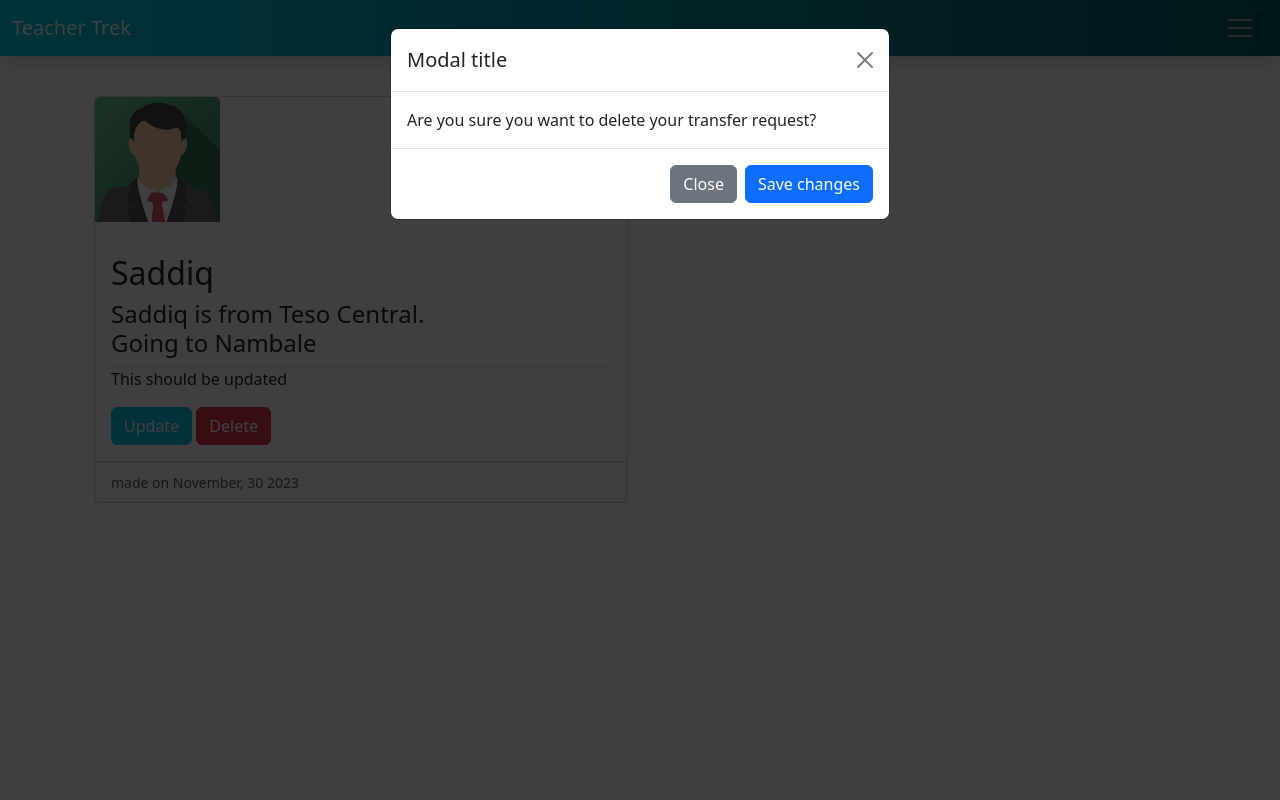
After one commit to Saddickq/TeacherTrek, a Flask app: page /request/0d370464-2783-4a5c-8745-52ef8e8510aa in a window 1280 px wide, after a click on "Delete". The commit adds this page. Run offline with Flask 3, Linux system fonts and the light colour scheme; a user stored in the database is signed in.

Commit message:
finished up on managing request

```diff
--- a/application/routes.py
+++ b/application/routes.py
@@ -1,7 +1,7 @@
 import secrets
 import os
 from PIL import Image
-from flask import render_template, redirect, url_for, flash, request, session
+from flask import render_template, redirect, url_for, flash, request, abort
 from application import app, bcrypt, db
 from application.forms import RegistrationForm, LoginForm, UpdateAccountForm, RequestForm
 from application.models_database import User, Request
@@ -15,17 +15,21 @@ def welcome():
 def get_match_county():
     user_request = Request.query.filter_by(teacher_id=current_user.id).first()
     if user_request:
-        match_request = Request.query.filter_by(destination=user_request.destination).first()
+        match_request = Request.query.filter(
+            (Request.destination == user_request.county) &
+            (Request.teacher_id != current_user.id) ).first()
         if match_request:
             return match_request
     return None
 
 @app.route('/home')
 def home():
-    # match = get_match_county()
-    user_request = Request.query.filter_by(teacher_id=current_user.id).first()
-    return render_template('home.html', title='home', user_request=user_request)
-
+    if current_user.is_authenticated:
+        match = get_match_county()
+        user_request = Request.query.filter_by(teacher_id=current_user.id).first()
+        return render_template('home.html', title='home', match=match, user_request=user_request)
+    else:
+        return redirect(url_for('login'))
 
 @app.route('/about')
 def about():
@@ -56,12 +60,13 @@ def login():
     form = LoginForm()
     if form.validate_on_submit():
         user = User.query.filter_by(email=form.email.data).first()
-        is_password = bcrypt.check_password_hash(user.password, form.password.data)
-        if user and is_password:
-            login_user(user, remember=form.remember.data)
-            return redirect(url_for('home'))
+        if user:
+            if bcrypt.check_password_hash(user.password, form.password.data):
+                login_user(user, remember=form.remember.data)
+                return redirect(url_for('home'))
+            flash("Login Unsuccessful, Incorrect Password!", "danger")
         else:
-            flash("Login Unsuccessful, Please check email and password!", "danger")
+            flash("Login Unsuccessful, Incorrect email!", "danger")
     return render_template('login.html', title='Login', form=form)
 
 
@@ -114,6 +119,12 @@ def create_request():
         county = form.county.data
         destination = form.destination.data
         purpose = form.purpose.data
+
+        """existing_request = Request.query.filter_by(teacher=current_user)
+        if existing_request:
+            flash("Sorry you can only make one request at a time", "warning")
+            return redirect(url_for('home'))"""
+
         request = Request(school=school, subjects=subjects, county=county,
                           destination=destination, purpose=purpose, teacher=current_user)
         with app.app_context():
@@ -121,4 +132,37 @@ def create_request():
             db.session.commit()
         flash("congrats your transfer have been requested for", "success")
         return redirect(url_for('home'))
-    return render_template("create_request.html", title='Take Transfer', form=form)
+    return render_template("create_request.html", title='Take Transfer', form=form, form_title='Transfer Form')
+
+
+
+@app.route('/request/<string:request_id>', methods=['POST', 'GET'])
+@login_required
+def show_request(request_id):
+    request = Request.query.get_or_404(request_id)
+    return render_template('request.html', title=request.teacher.username, request=request)
+
+
+@app.route('/request/<string:request_id>/update', methods=['POST', 'GET'])
+@login_required
+def update_request(request_id):
+    req = Request.query.get_or_404(request_id)
+    if req.teacher != current_user:
+        abort(403)
+    form = RequestForm()
+    if form.validate_on_submit():
+        req.school = form.school.data
+        req.subjects = form.subjects.data
+        req.county = form.county.data
+        req.destination = form.destination.data
+        req.purpose = form.purpose.data
+        db.session.commit()
+        flash("Your Transfer Request has been Updated Successfully", "success")
+        return redirect(url_for('show_request', request_id=req.id))
+    elif request.method == 'GET':
+        form.school.data = req.school
+        form.subjects.data = req.subjects
+        form.county.data = req.county
+        form.destination.data = req.destination
+        form.purpose.data = req.purpose
+    return render_template('create_request.html', title='Update Request', form=form, form_title='Update Request')
--- a/application/static/main.css
+++ b/application/static/main.css
@@ -1,5 +1,5 @@
 .landing-page{
-    background-color: transparent; /* Add a background color for contrast */
+    background-color: transparent;
     opacity: 1;
     display: flex;
     flex-direction: column;
@@ -7,19 +7,21 @@
     justify-content: center;
     height: 90vh;
 }
+
 .landing-page h1 {
     font-size: 4.5rem;
     color: #fff;
     font-family: "ubuntu",sans-serif;
 }
-  .landing-page h2, h3 {
+
+.landing-page h2, .landing-page h3 {
     color: #fff;
     line-height: 2;
     margin-top: 1rem;
 }
 
 ul {
-      list-style-type: none; /* Remove default list styling */
+    list-style-type: none;
     padding: 0;
 }
 
@@ -29,7 +31,7 @@
     margin-bottom: 10px; /* Add spacing between list items */
 }
 
-  section video{
+section video {
     position: absolute;
     top: 0;
     left: 0;
--- a/application/templates/account.html
+++ b/application/templates/account.html
@@ -5,8 +5,8 @@
         <div class="media d-flex flex-row content-section bg-info shadow">
             <img src="{{ image_file }}" alt="Profile Image" class="rounded-circle account-img mr-3">
             <div class="media-body">
-                <h2 class="media-heading">{{ current_user.username }}</h2>
-                <p>{{ current_user.email }}</p>
+                <h1 class="text-light">{{ current_user.username }}</h1>
+                <h4 class="text-light">{{ current_user.email }}</h4>
             </div>
         </div>
         <div class="justify-content-center">
--- a/application/templates/base.html
+++ b/application/templates/base.html
@@ -32,7 +32,7 @@
                     aria-labelledby="offcanvasDarkNavbarLabel">
                     <div class="offcanvas-header">
                         <h4 class="offcanvas-title text-light" id="offcanvasDarkNavbarLabel">Dashboard</h4>
-                        <button type="button" class="btn-close btn-close-dark" data-bs-dismiss="offcanvas"
+                        <button type="button" class="btn-close btn-close-light" data-bs-dismiss="offcanvas"
                             aria-label="Close"></button>
                     </div>
                     <div class="offcanvas-body">
--- a/application/templates/create_request.html
+++ b/application/templates/create_request.html
@@ -3,7 +3,7 @@
 {% block content %}
     <form method="POST" action="" class="row g-3 col-md-8 border p-5 mt-4 mx-auto rounded">
         {{  form.hidden_tag() }}
-        <h2 class="mb-2 text-info">Transfer Form</h2>
+        <h2 class="mb-2 text-info">{{ form_title }}</h2>
         <!--current school field-->
         <div class="col-md-6">
             {{ form.school.label(class="form-label") }}
--- /dev/null
+++ b/application/templates/request.html
@@ -0,0 +1,42 @@
+{% extends "base.html" %}
+
+{% block content %}
+    <div class="row row-cols-1 w-20 row-cols-md-2 g-4 mt-4">
+        <div class="col">
+            <div class="card h-100">
+                <img src="{{ url_for('static', filename='images/' + request.teacher.image_profile) }}" class="card-img-top account-img" alt="User Profile Picture"  style="max-width: 90%;">
+                <div class="card-body">
+                    <h2 class="card-title">{{ request.teacher.username }}</h2>
+                    <h4 class="card-text">{{ request.teacher.username }} is from {{ request.county }}.<br>
+                        Going to {{ request.destination }}</h4>
+                    <p class="border-top">{{ request.purpose }}</p>
+                    {% if request.teacher == current_user %}
+                        <a class="btn btn-info text-light" href="{{ url_for('update_request', request_id=request.id) }}">Update</a>
+                        <button type="button" class="btn btn-danger" data-bs-toggle="modal" data-bs-target="#deleteBackdrop">Delete</button>
+                    {% endif %}
+                </div>
+                <div class="card-footer">
+                    <small class="text-body-secondary">made on {{ request.request_made_on.strftime('%B, %d %Y') }}</small>
+                </div>
+            </div>
+        </div>
+    </div>
+    <!-- Modal -->
+    <div class="modal fade" id="deleteBackdrop" data-bs-backdrop="static" data-bs-keyboard="false" tabindex="-1" aria-labelledby="deleteBackdropLabel" aria-hidden="true">
+        <div class="modal-dialog">
+            <div class="modal-content">
+                <div class="modal-header">
+                    <h1 class="modal-title fs-5" id="deleteBackdropLabel">Modal title</h1>
+                    <button type="button" class="btn-close" data-bs-dismiss="modal" aria-label="Close"></button>
+                </div>
+                <div class="modal-body">
+                    Are you sure you want to delete your transfer request?
+                </div>
+                <div class="modal-footer">
+                    <button type="button" class="btn btn-secondary" data-bs-dismiss="modal">Close</button>
+                    <button type="button" class="btn btn-primary">Save changes</button>
+                </div>
+            </div>
+        </div>
+    </div>
+{% endblock %}
```
Also changed, not shown: application/templates/home.html (+17 -17 lines), instance/database.db. Lines whose indentation alone changed are shown as unchanged.
